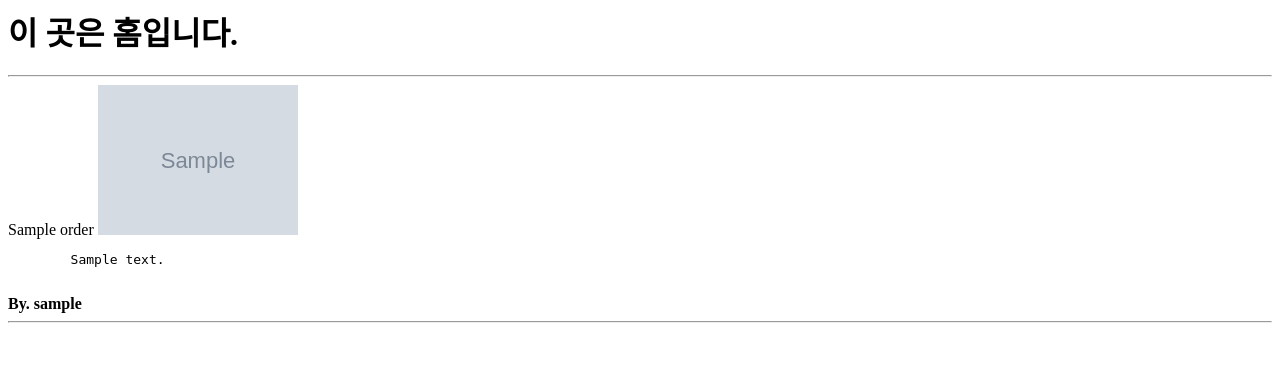
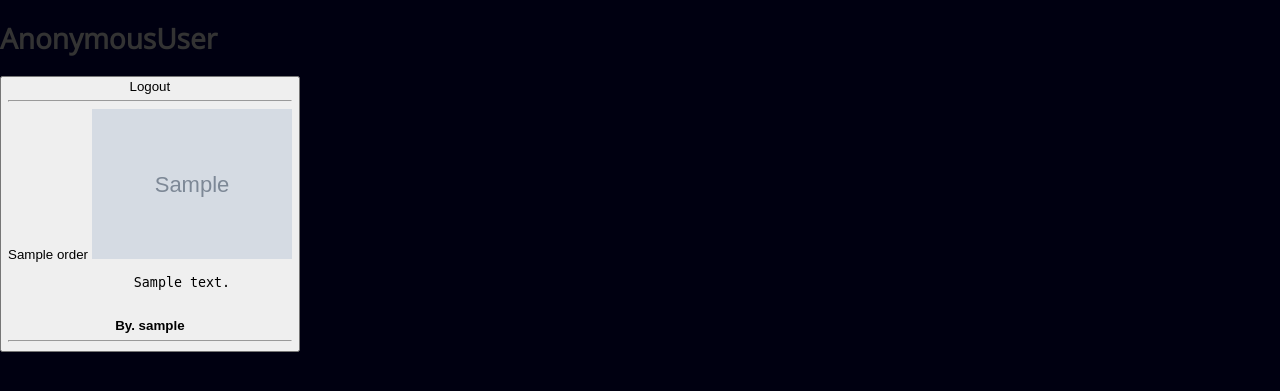
Before and after one commit to doojoo9999/outmoongram-main, a Django app: template outmoongram-main/outmoongram2/templates/home.html in a window 1280 px wide. Shown: the top 391 px of the page. Run offline with Django 3.2, Linux system fonts and the light colour scheme; the template is opened without the code that fills it: most values are stand-ins (such as "Sample title", 1, 10 or a date in 2020); grey boxes marked "Sample" are stand-in pictures.

Commit message:
로그아웃 버튼생성

```diff
--- a/outmoongram-main/outmoongram2/templates/base.html
+++ b/outmoongram-main/outmoongram2/templates/base.html
@@ -11,6 +11,12 @@
 </head>
 <body>
 {% block body %}
+
+  <script
+  src="https://code.jquery.com/jquery-3.4.1.min.js"
+  integrity="sha256-CSXorXvZcTkaix6Yvo6HppcZGetbYMGWSFlBw8HfCJo="
+  crossorigin="anonymous"></script>
+
 {% endblock %}
 </body>
 </html>
--- a/outmoongram-main/outmoongram2/templates/home.html
+++ b/outmoongram-main/outmoongram2/templates/home.html
@@ -1,4 +1,9 @@
-<h1>이 곳은 홈입니다.</h1>
+{% extends "base.html" %}
+{% block body %}
+
+<h1> {{request.user }} </h1>
+
+<button id="logout">Logout</buttion>
 
     <hr>
  {% for content in contetnts %}
@@ -11,7 +16,7 @@
     </pre>
     <b>By. {{ content.user.username }} </b>
     <hr>
-{% endfor %}
+    {% endfor %}
 
     <script>
         $(document).ready(function () {
@@ -22,3 +27,4 @@
         });
         });
     </script>
+{% endblock %}
--- a/outmoongram-main/outmoongram2/templates/login.html
+++ b/outmoongram-main/outmoongram2/templates/login.html
@@ -8,10 +8,7 @@
   <button id="logout">로그아웃</button>
   <a href="{% url 'register' %}"> Register </a>
 
-  <script
-  src="https://code.jquery.com/jquery-3.4.1.min.js"
-  integrity="sha256-CSXorXvZcTkaix6Yvo6HppcZGetbYMGWSFlBw8HfCJo="
-  crossorigin="anonymous"></script>
+
 
   <script>
 $(document).ready(function () {
```
